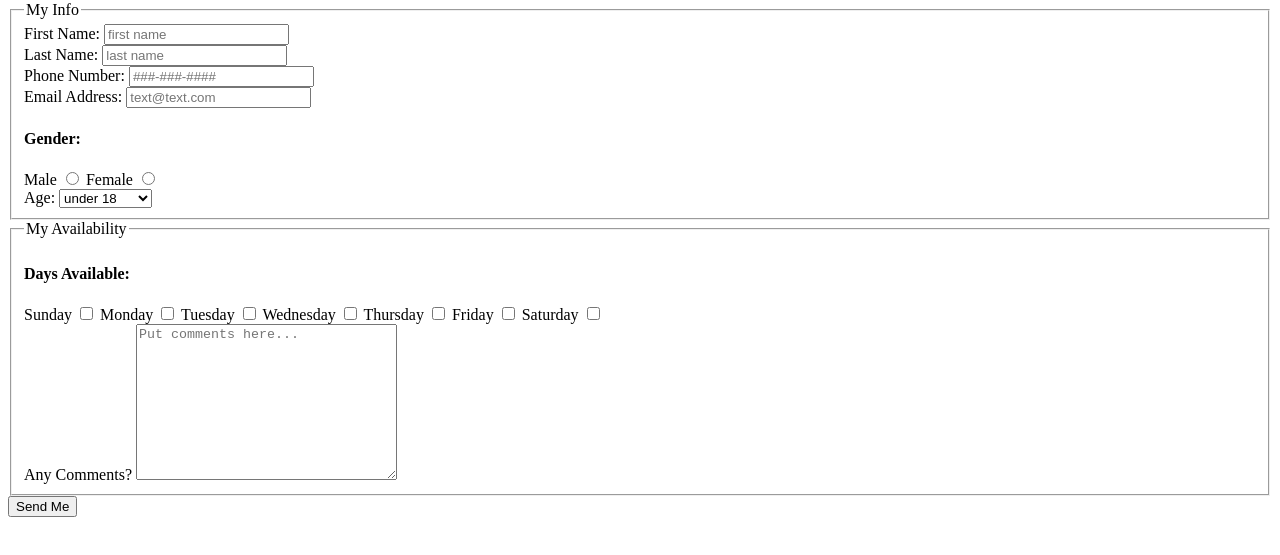
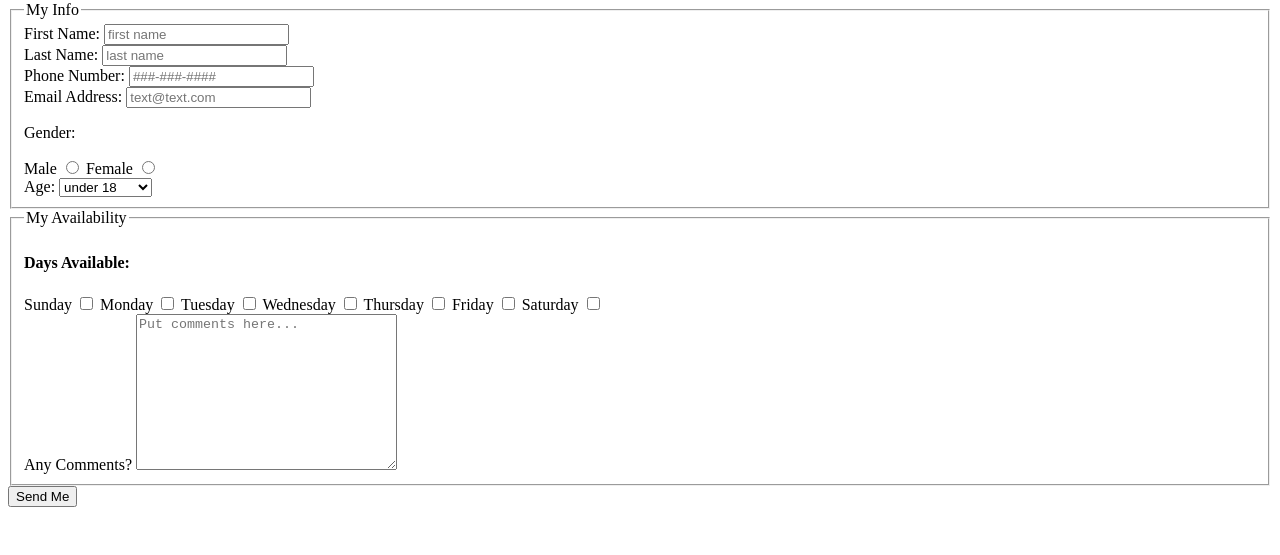
Before and after one commit to Newtwork-Error/ITMD-361-Lab4, a plain HTML site: page index.html in a window 1280 px wide. Shown: the part 79-634 px from the top of the page. Drawn offline with Linux system fonts and the light colour scheme.

Commit message:
Some minor changes to make things look better.

```diff
--- a/index.html
+++ b/index.html
@@ -2,7 +2,7 @@
 <html lang="en">
   <head>
     <meta charset="UTF-8">
-	<title>Title</title>
+	<title>ITMD 361 Lab 4</title>
   </head>
   <body>
     <h1>Volunteer Form</h1>
@@ -22,7 +22,7 @@
 		  <label>Email Address: <input type="email" name="email_field" placeholder="text@text.com"></label>
 	    </div>
 		<div>
-	      <h4>Gender:</h4>
+	      <p>Gender:</p>
 	      <label>Male <input type="radio" name="gender_field" value="male"></label>
 		  <label>Female <input type="radio" name="gender_field" value="female"></label>
 		</div>
```
